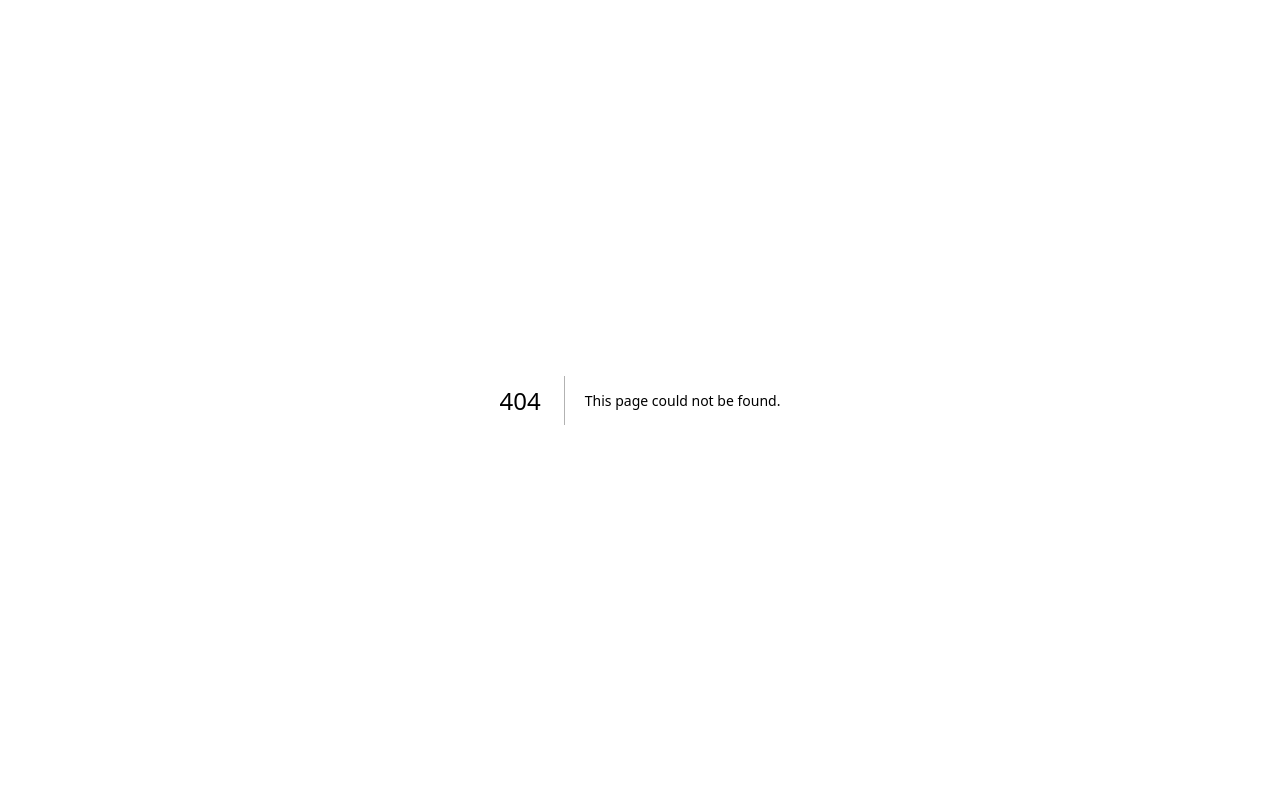
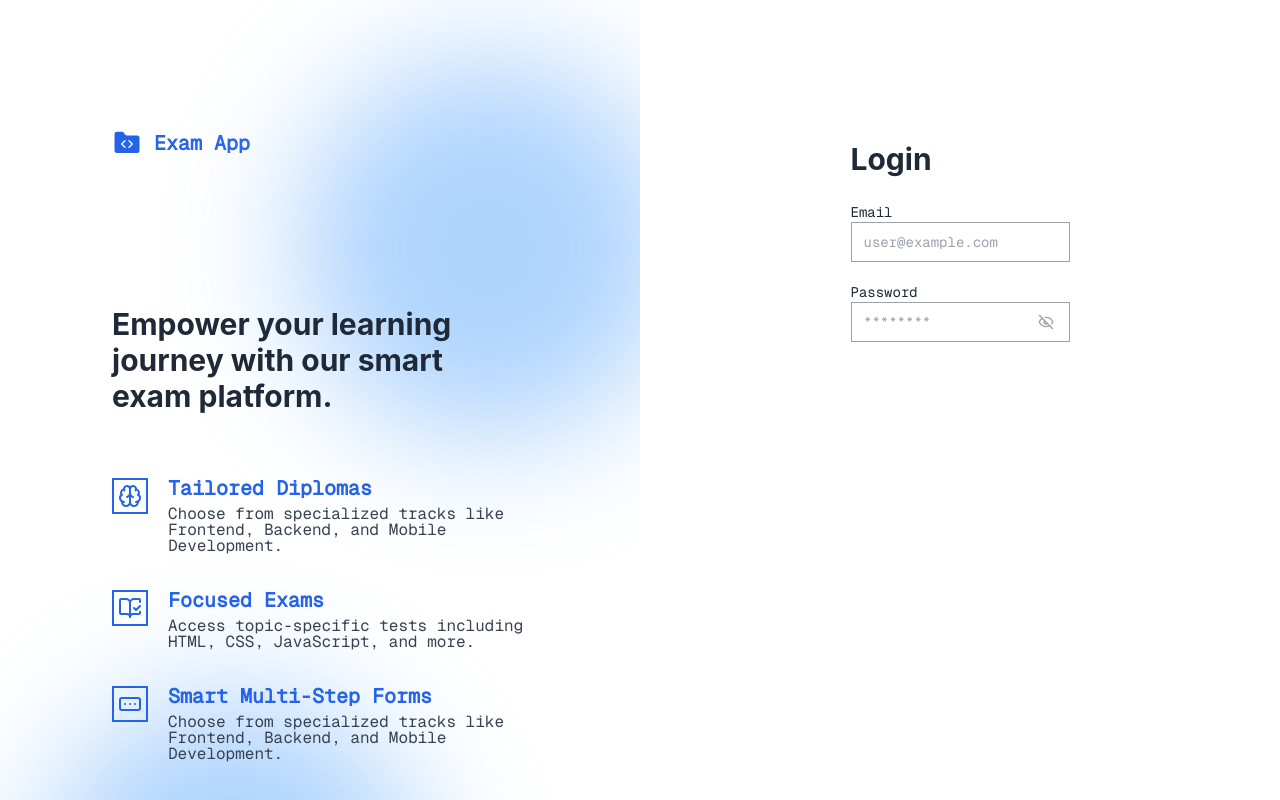
Before and after one commit to Aya-Mohammed-Hussien/Exam-App-Using-Next-Version14-, a Next.js app: page /login in a window 1280 px wide. Before the commit this address had no page. Shown: the top 800 px of the page. Built offline with nearby package versions, Linux system fonts and the light colour scheme.

Commit message:
Input Fields Optimization

```diff
--- /dev/null
+++ b/src/app/(authentication)/login/_components/login-form.tsx
@@ -0,0 +1,19 @@
+"use client";
+
+import PasswordField from "@/components/shared/password-filed";
+import UserDataField from "@/components/shared/user-data-field";
+import { CardContent } from "@/components/ui/card";
+
+export default function LoginForm() {
+  return (
+    <form>
+      <CardContent className="flex flex-col gap-4 p-0">
+        {/* email */}
+        <UserDataField id="email" placeholder="user@example.com" type="email" label=" Email"/>
+
+        {/* Password */}
+        <PasswordField id="password" label="Password"/>
+      </CardContent>
+    </form>
+  );
+}
--- /dev/null
+++ b/src/app/(authentication)/login/page.tsx
@@ -0,0 +1,10 @@
+import LoginForm from "./_components/login-form";
+
+export default function Page() {
+  return (
+    <section className="py-36 px-32">
+       <h2 className="auth-heading pb-6">Login</h2>
+       <LoginForm/>
+    </section>
+  )
+}
--- a/src/app/(authentication)/register/_components/register-form.tsx
+++ b/src/app/(authentication)/register/_components/register-form.tsx
@@ -1,9 +1,7 @@
 "use client";
 
-import Email from "@/components/shared/email";
-import FirstName from "@/components/shared/first-name";
-import LastName from "@/components/shared/last-name";
-import Username from "@/components/shared/username";
+import PasswordField from "@/components/shared/password-filed";
+import UserDataField from "@/components/shared/user-data-field";
 import { CardContent } from "@/components/ui/card";
 
 export default function RegisterForm() {
@@ -12,17 +10,26 @@
       <CardContent className="flex flex-col gap-4 p-0">
         <div className="flex gap-3">
           {/* First Name */}
-          <FirstName />
+          <UserDataField id="first-name" placeholder="Ahmed" type="text" label="First name"/>
+
 
           {/* Last Name */}
-          <LastName />
+          <UserDataField id="last-name" placeholder="Abdullah" type="text" label="Last name"/>
+
         </div>
 
         {/* Username */}
-        <Username />
+        <UserDataField id="username" placeholder="user123" type="text" label="Username"/>
+
 
         {/* email */}
-        <Email />
+        <UserDataField id="email" placeholder="user@example.com" type="email" label="Email"/>
+
+        {/* Password */}
+        <PasswordField id="password" label="Password"/>
+
+        {/* Confirm Password */}
+        <PasswordField id="confirmPassword" label="Confirm Password"/>
       </CardContent>
     </form>
   );
--- a/src/app/globals.css
+++ b/src/app/globals.css
@@ -29,8 +29,8 @@
     @apply font-geist font-medium text-base align-middle leading-[100%] text-gray-800
    }
    .form-input {
-    @apply font-geist font-normal text-sm align-middle leading-[100%] text-gray-400 border-2 px-3 py-4 border-borderGray
-     focus:border-blue-600 focus:outline-none
+    @apply font-geist font-normal text-sm align-middle leading-[100%] border-2 px-3 py-4 border-borderGray
+     focus:border-blue-600 focus:outline-none text-gray-400 focus:text-black placeholder:text-gray-400
    }
 
 }
--- a/src/components/shared/email.tsx
+++ /dev/null
@@ -1,13 +0,0 @@
-import { Input } from "@/components/ui/input";
-import { Label } from "@/components/ui/label";
-
-export default function Email() {
-  return (
-    <div>
-      <Label htmlFor="email" className="form-label">
-        Email
-      </Label>
-      <Input id="email" className="form-input" placeholder="user@example.com" />
-    </div>
-  );
-}
--- a/src/components/shared/first-name.tsx
+++ /dev/null
@@ -1,13 +0,0 @@
-import { Input } from "@/components/ui/input";
-import { Label } from "@/components/ui/label";
-
-export default function FirstName() {
-  return (
-    <div>
-      <Label htmlFor="last-name" className="form-label">
-        First name
-      </Label>
-      <Input id="first-name" className="form-input" placeholder="Ahmed" />
-    </div>
-  );
-}
--- a/src/components/shared/last-name.tsx
+++ /dev/null
@@ -1,13 +0,0 @@
-import { Input } from "@/components/ui/input";
-import { Label } from "@/components/ui/label";
-
-export default function LastName() {
-  return (
-    <div>
-      <Label htmlFor="last-name" className="form-label">
-        Last name
-      </Label>
-      <Input id="last-name" className="form-input" placeholder="Abdullah" />
-    </div>
-  );
-}
--- /dev/null
+++ b/src/components/shared/password-filed.tsx
@@ -0,0 +1,30 @@
+"use client"
+import { Input } from "@/components/ui/input";
+import { Label } from "@/components/ui/label";
+import { Eye, EyeOff } from "lucide-react";
+import { useState } from "react";
+import { Button } from "../ui/button";
+
+type PasswordField = {
+  id : string ,
+  label : string
+}
+export default function PasswordField({id  , label } : PasswordField) {
+  const [showPassword, setShowPassword] = useState(false);
+  const togglePasswordVisiblity = ()=>{
+    setShowPassword(!showPassword);
+  }
+  return (
+    <div>
+      <Label htmlFor={id} className="form-label">
+        {label}
+      </Label>
+      <div className="relative">
+      <Input id={id} className="form-input" placeholder="********" type="password"/>
+      <Button type="button" onClick={togglePasswordVisiblity} variant="ghost" className="absolute right-0 top-0">
+        {showPassword ?<Eye size={18} color="#9ca3af"/>  :<EyeOff size={18} color="#9ca3af"/>}
+      </Button>
+      </div>
+    </div>
+  );
+}
--- /dev/null
+++ b/src/components/shared/user-data-field.tsx
@@ -0,0 +1,21 @@
+"use client"
+import { Input } from "@/components/ui/input";
+import { Label } from "@/components/ui/label";
+
+type PasswordField = {
+  id : string ,
+  label : string ,
+  placeholder : string ,
+  type : string
+}
+export default function UserDataField({id  , label , placeholder , type} : PasswordField) {
+
+  return (
+    <div>
+      <Label htmlFor={id} className="form-label">
+        {label}
+      </Label>
+      <Input id={id} className="form-input" placeholder={placeholder} type={type}/>
+    </div>
+  );
+}
--- a/src/components/shared/username.tsx
+++ /dev/null
@@ -1,13 +0,0 @@
-import { Input } from "@/components/ui/input";
-import { Label } from "@/components/ui/label";
-
-export default function Username() {
-  return (
-    <div>
-      <Label htmlFor="username" className="form-label">
-        Username
-      </Label>
-      <Input id="username" className="form-input" placeholder="user123" />
-    </div>
-  );
-}
--- a/tailwind.config.ts
+++ b/tailwind.config.ts
@@ -31,7 +31,7 @@
   			},
   			muted: {
   				DEFAULT: 'hsl(var(--muted))',
-  				foreground: 'hsl(var(--muted-foreground))'
+  				// foreground: 'hsl(var(--muted-foreground))'
   			},
   			accent: {
   				DEFAULT: 'hsl(var(--accent))',
```
